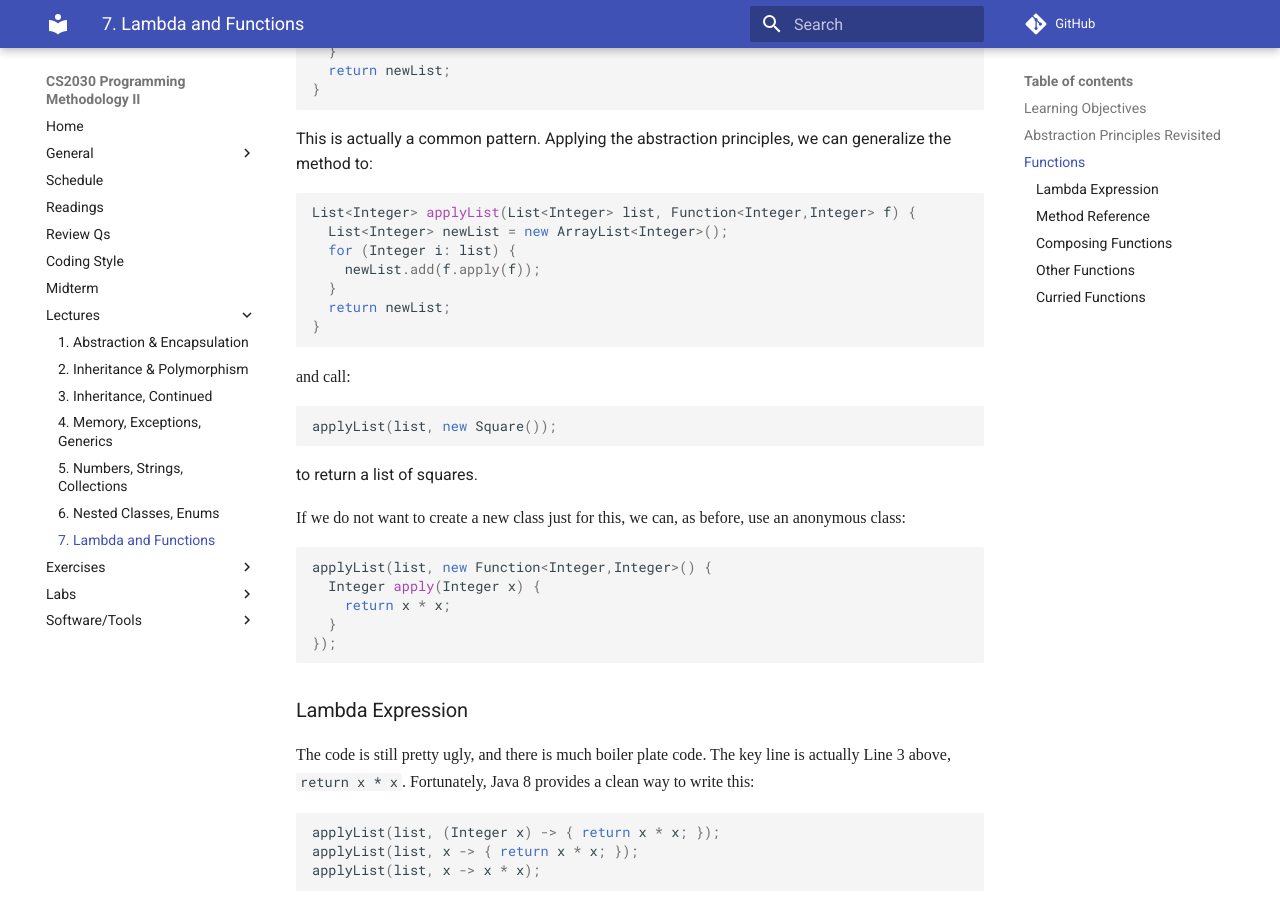
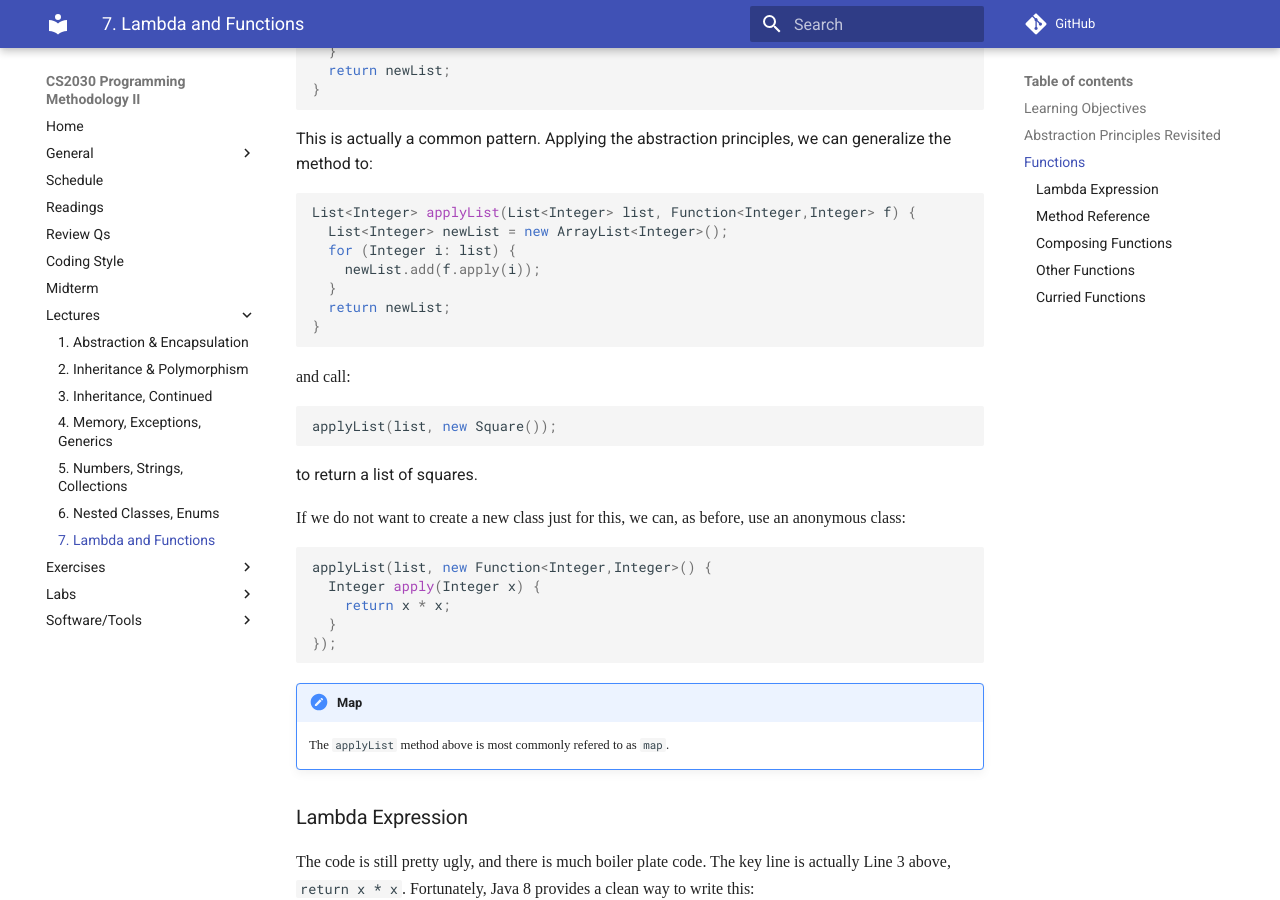
Before and after one commit to nus-cs2030/1718-s2, an MkDocs documentation site: the page built from docs/lec7.md, in a window 1280 px wide and 900 px high, scrolled down 5332 px. Built offline with MkDocs 1.6.1 and Material for MkDocs 9.7.7, drawn with Linux system fonts in a browser that asks for light colours; some web fonts are replaced; formulas are drawn with MathJax 3; comment, search, counter and statistics services are not loaded; old or Windows-style settings are respelled for this version of MkDocs.

Commit message:
Fix typo

````diff
--- a/docs/lec7.md
+++ b/docs/lec7.md
@@ -216,7 +216,7 @@ This is actually a common pattern.  Applying the abstraction principles, we can
 List<Integer> applyList(List<Integer> list, Function<Integer,Integer> f) {
   List<Integer> newList = new ArrayList<Integer>();
   for (Integer i: list) {
-    newList.add(f.apply(f));
+    newList.add(f.apply(i));
   }
   return newList;
 }
@@ -236,6 +236,9 @@ applyList(list, new Function<Integer,Integer>() {
   }
 });
 ```
+
+!!! note "Map"
+    The `applyList` method above is most commonly refered to as `map`.
 
 ### Lambda Expression
 
````
Also changed, not shown: other parts of docs/lec7.md (+1 -1 lines).
